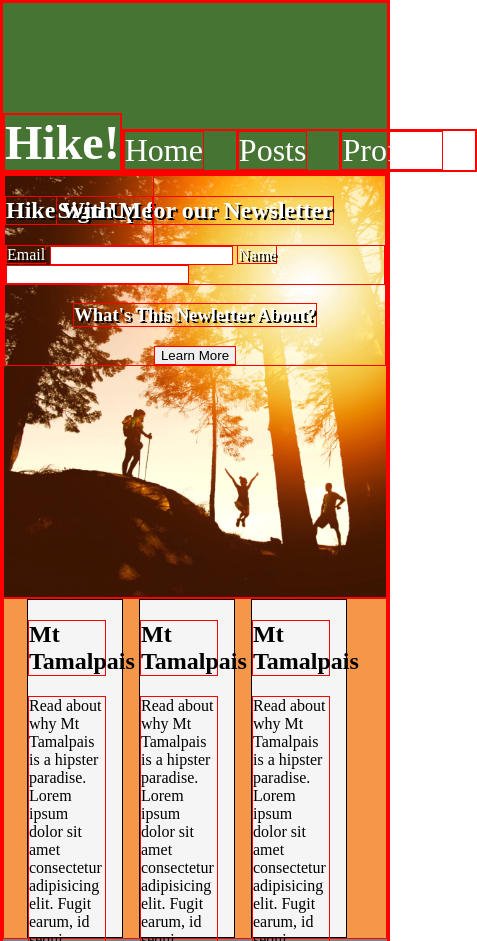
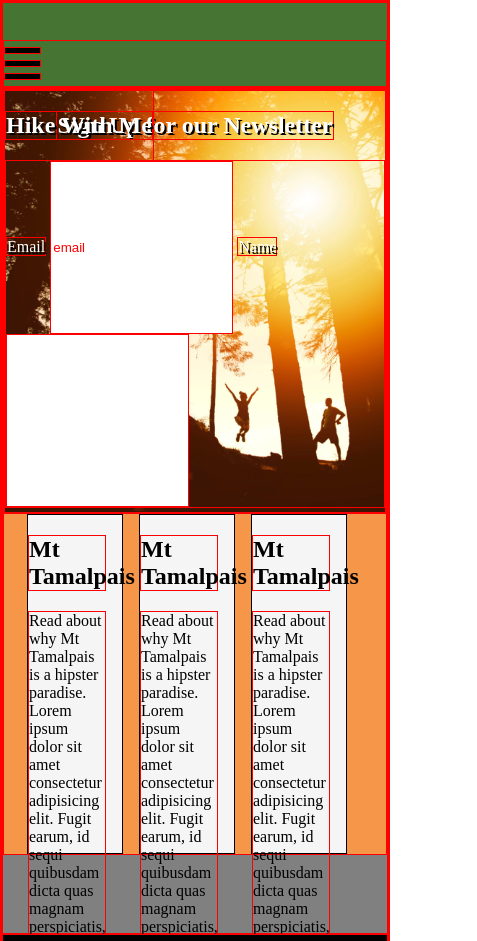
Before and after one commit to edfranco/ux-design-collab, a website: page index.html in a window 390 px wide. Shown: the top 941 px of the page, 477 px wide, since content can reach past the window. Drawn offline with Linux system fonts and the light colour scheme.

Commit message:
started mobile resonsive project

```diff
--- a/index.html
+++ b/index.html
@@ -11,6 +11,13 @@
 
 <body>
     <nav>
+        <div class="nav-button">
+            <div class="nav-button-line"></div>
+            <div class="nav-button-line"></div>
+            <div class="nav-button-line"></div>
+        </div>
+
+        <div class="nav-items">
             <div class="logo">
                 <h1>Hike!</h1>
             </div>
@@ -24,7 +31,7 @@
                 <a href="">
                     <li>Profiles</li>
                 </a></div>
-
+        </div>
     </nav>
     <main>
         <div class="img-container">
@@ -35,7 +42,7 @@
                 <h2>Sign Up for our Newsletter</h2>
                 <form>
                     <label for="email">Email</label>
-                    <input type="text">
+                    <input type="text" placeholder="email">
                     <label for="name">Name</label>
                     <input type="text">
                 </form>
--- a/public/styles/styles.css
+++ b/public/styles/styles.css
@@ -1,14 +1,3 @@
-@media only screen and (max-width:600px){
-    *{
-        border: 1px solid red;
-    }
-
-    body{
-        display: flex;
-        flex-direction: column;
-    }
-}
-
 body{
     margin: 0;
     padding: 0;
@@ -17,11 +6,21 @@ body{
 }
 
 nav{
+    display: flex;
+    flex-direction: column;
+    justify-content: flex-end;
     background-color: rgb(70, 116, 51);
+    height: 20vh;
+}
+
+.nav-button{
+    display: none;
+}
+
+nav .nav-items{
     display: flex;
     justify-content: space-between;
     align-items: flex-end;
-    height: 20vh;
 }
 
 nav .logo{
@@ -72,6 +71,15 @@ main section{
 
 }
 
+input{
+    height:20vh;
+}
+
+::placeholder {
+    color: red;
+    font-size: 1em;
+  }
+
 .cards-container{
     background-color: rgb(246, 150, 72);
     display: flex;
@@ -105,3 +113,42 @@ footer a{
     padding-right: 1em;
 
 }
+
+@media only screen and (max-width:600px){
+    *{
+        border: 1px solid red;
+    }
+
+    body{
+        display: flex;
+        flex-direction: column;
+    }
+
+    nav{
+        height:10vh;
+    }
+
+    nav .nav-items{
+        display: none;
+    }
+
+    nav .nav-button{
+        display: block;
+    }
+
+    .nav-button-line{
+        width: 35px;
+        height: 5px;
+        background-color: black;
+        margin: 6px 0;
+    }
+
+    .nav-button:hover{
+        cursor: pointer;
+    }
+
+    main{
+        display: flex;
+        flex-direction: column;
+    }
+}
```
Lines whose indentation alone changed are shown as unchanged.
